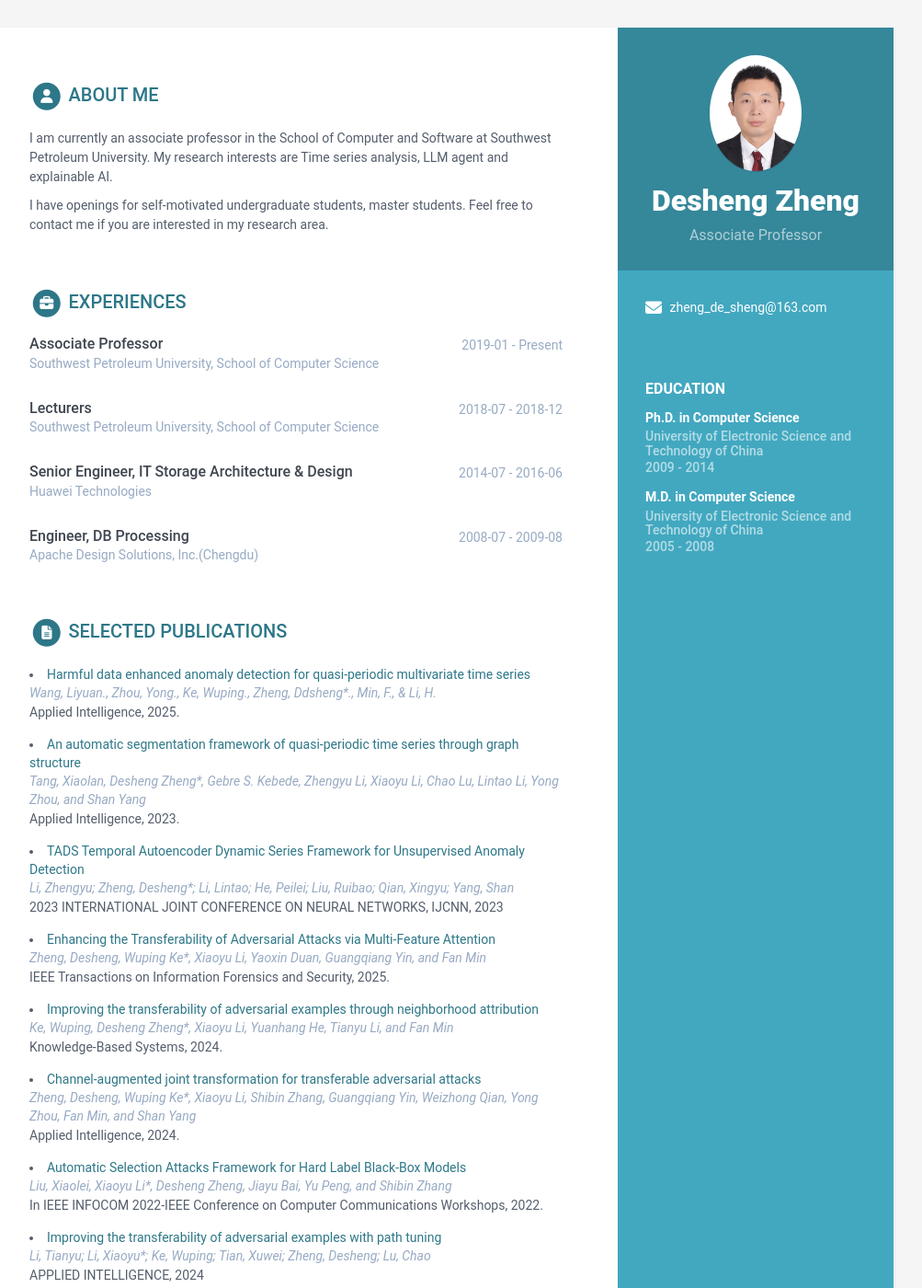
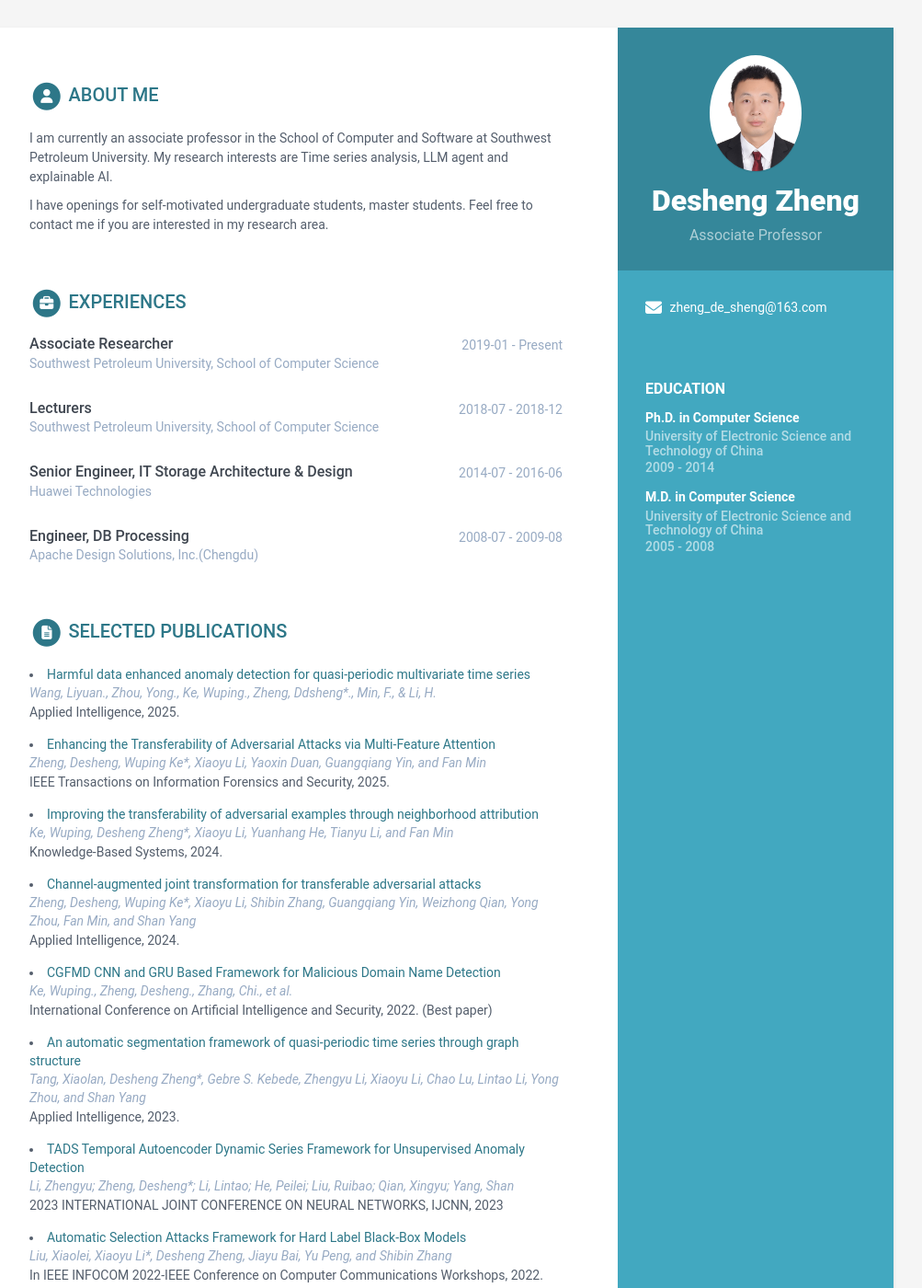
Before and after one commit to DeshengZheng/online-cv, a Jekyll site: the page built from index.html, in a window 1280 px wide and 1400 px high. Shown: the whole window at 92% size, without its empty margins (168-1171 px from the left). Built offline with Jekyll 4.4.1, drawn with Linux system fonts in a browser that asks for light colours; some of the changed text lies outside the part shown.

Commit message:
Update data.yml

```diff
--- a/_data/data.yml
+++ b/_data/data.yml
@@ -98,7 +98,7 @@ education:
 experiences:
   title: Experiences
   info:
-  - role: Associate Professor
+  - role: Associate Researcher
     time: 2019-01 - Present
     company: Southwest Petroleum University, School of Computer Science
 
@@ -269,16 +269,6 @@ publications:
     authors: Wang, Liyuan., Zhou, Yong., Ke, Wuping., Zheng, Ddsheng*., Min, F., & Li, H.
     conference: Applied Intelligence, 2025.
 
-  - title: An automatic segmentation framework of quasi-periodic time series through graph structure
-    link: "#"
-    authors: Tang, Xiaolan, Desheng Zheng*, Gebre S. Kebede, Zhengyu Li, Xiaoyu Li, Chao Lu, Lintao Li, Yong Zhou, and Shan Yang
-    conference: Applied Intelligence, 2023.
-
-  - title: TADS Temporal Autoencoder Dynamic Series Framework for Unsupervised Anomaly Detection
-    link: "#"
-    authors: Li, Zhengyu; Zheng, Desheng*; Li, Lintao; He, Peilei; Liu, Ruibao; Qian, Xingyu; Yang, Shan
-    conference: 2023 INTERNATIONAL JOINT CONFERENCE ON NEURAL NETWORKS, IJCNN, 2023
-
   - title: Enhancing the Transferability of Adversarial Attacks via Multi-Feature Attention
     link: "#"
     authors: Zheng, Desheng, Wuping Ke*, Xiaoyu Li, Yaoxin Duan, Guangqiang Yin, and Fan Min
@@ -293,6 +283,23 @@ publications:
     link: "#"
     authors: Zheng, Desheng, Wuping Ke*, Xiaoyu Li, Shibin Zhang, Guangqiang Yin, Weizhong Qian, Yong Zhou, Fan Min, and Shan Yang
     conference: Applied Intelligence, 2024.
+
+  - title: CGFMD CNN and GRU Based Framework for Malicious Domain Name Detection
+    link: "#"
+    authors: Ke, Wuping., Zheng, Desheng., Zhang, Chi., et al.
+    conference: International Conference on Artificial Intelligence and Security, 2022. (Best paper)
+
+  - title: An automatic segmentation framework of quasi-periodic time series through graph structure
+    link: "#"
+    authors: Tang, Xiaolan, Desheng Zheng*, Gebre S. Kebede, Zhengyu Li, Xiaoyu Li, Chao Lu, Lintao Li, Yong Zhou, and Shan Yang
+    conference: Applied Intelligence, 2023.
+
+  - title: TADS Temporal Autoencoder Dynamic Series Framework for Unsupervised Anomaly Detection
+    link: "#"
+    authors: Li, Zhengyu; Zheng, Desheng*; Li, Lintao; He, Peilei; Liu, Ruibao; Qian, Xingyu; Yang, Shan
+    conference: 2023 INTERNATIONAL JOINT CONFERENCE ON NEURAL NETWORKS, IJCNN, 2023
+
+
 
 
 
@@ -443,10 +450,7 @@ publications:
     authors: Li, Xiaoyu., Yang, Guangwu., Zheng, Desheng.
     conference: IEEE Congress on Evolutionary Computation, 2010.
 
-  - title: CGFMD CNN and GRU Based Framework for Malicious Domain Name Detection
-    link: "#"
-    authors: Ke, Wuping., Zheng, Desheng., Zhang, Chi., et al.
-    conference: International Conference on Artificial Intelligence and Security, 2022.
+
 
   - title: A Static Malware Sample Generation Model Based on Automatic Perturbation Strategy
     link: "#"
```
